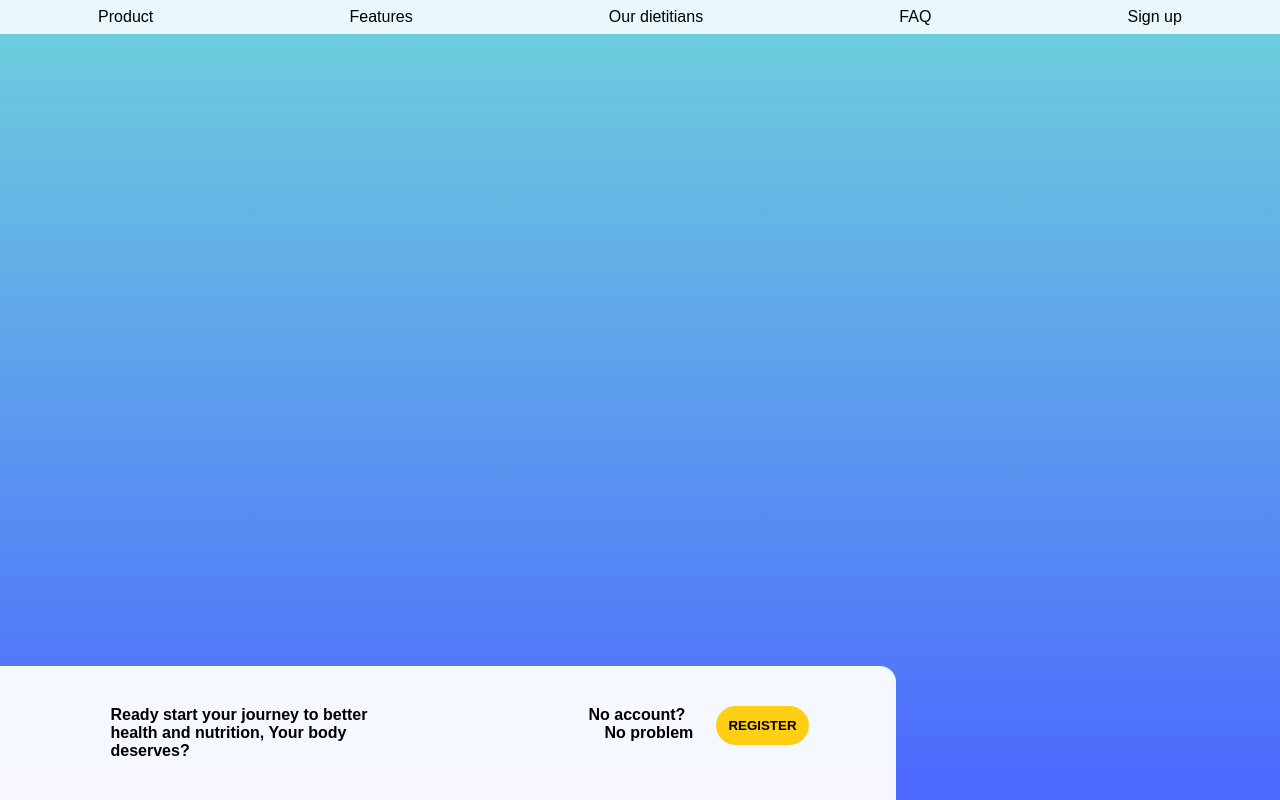
After one commit to Wflikeit/DIETPLANR, a Django app: template dietplanr/account/templates/base.html in a window 1280 px wide. The commit adds this page. Run offline with Django 4.2, Linux system fonts and the light colour scheme; the template is opened without the code that fills it, so the values that code supplies are empty.

```diff
--- /dev/null
+++ b/dietplanr/account/static/css/base.css
@@ -0,0 +1,68 @@
+*{
+    box-sizing: border-box;
+    padding: 0;
+    margin: 0;
+    font-family: Arial, Helvetica, sans-serif;
+}
+body{
+    background-image: linear-gradient( #6ED1DC 0%, #4B68FF 100%);
+    min-height: 100dvh;
+    min-height: 100svh;
+    display: flex;
+    flex-direction: column;
+}
+a{
+    text-decoration: none;
+    padding: 0.5rem;
+    color: black !important;
+}
+.navbar{
+    background-color: rgba(255,255,255,0.85);
+    display: flex;
+    justify-content: space-around;
+}
+footer{
+    > *{
+        padding: 2.5rem;
+        font-weight: bold;
+    }
+    :nth-child(2){
+        display: grid;
+        grid-template-columns: auto auto;
+        /* justify-content: space-around; */
+        .register{
+            height: fit-content;
+            width: fit-content;
+            outline: none;
+            border: none;
+            font-weight: bold;
+            background-color: #FFCF15;
+            padding: 0.75rem;
+            border-radius: 100rem;
+            margin-left: 25%;
+        }
+        .register:hover{
+            cursor: pointer;
+        }
+    }
+    border-radius: 0 1rem 0 0;
+    background-color: rgba(255,255,255,0.95);
+    margin-top: auto;
+    display: flex;
+    justify-content: space-around;
+    width: 70%;
+}
+@media (max-width: 768px) {
+    .navbar{
+        flex-direction: column;
+    }
+    footer{
+        flex-direction: column;
+        :nth-child(2){
+            grid-template-columns: auto;
+            .register{
+                margin-left: 0;
+            }
+        }
+    }
+}
--- /dev/null
+++ b/dietplanr/account/templates/base.html
@@ -0,0 +1,49 @@
+{% load static %}
+<!DOCTYPE html>
+<html lang="en">
+<head>
+    <meta charset="UTF-8">
+    <meta name="viewport" content="width=device-width, initial-scale=1.0">
+    <title>{% block title %}{% endblock %}</title>
+    <link href="{% static "css/base.css" %}" rel="stylesheet">
+
+</head>
+<body>
+    <nav class="navbar">
+        <a href="">Product</a>
+        <a href="">Features</a>
+        <a href="">Our dietitians</a>
+        <a href="">FAQ</a>
+        <a href="">Sign up</a>
+    </nav>
+    <div id="content">
+        {% block content %}
+
+        {% endblock %}
+    </div>
+    <footer>
+        <div>
+            <p>
+                Ready start your journey to better
+            </p>
+            <p>
+                health and nutrition, Your body
+            </p>
+            <p>
+                deserves?
+            </p>
+        </div>
+        <div>
+            <div>
+                <p>
+                    No account?
+                </p>
+                <p style="text-indent: 1rem;">
+                    No problem
+                </p>
+            </div>
+            <button class="register">REGISTER</button>
+        </div>
+    </footer>
+</body>
+</html>
--- a/dietplanr/account/urls.py
+++ b/dietplanr/account/urls.py
@@ -2,5 +2,5 @@ from django.urls.conf import path
 from . import views
 app_name ='account'
 urlpatterns=[
-    path('profile/', views.nic() )
+    path('profile/', views.view_profile, name="view_profile")
 ]
--- a/dietplanr/account/views.py
+++ b/dietplanr/account/views.py
@@ -2,3 +2,5 @@ from django.shortcuts import render
 
 
 # Create your views here.
+def view_profile(request):
+    return render(request, "account/profile.html")
--- a/dietplanr/dietplanr/urls.py
+++ b/dietplanr/dietplanr/urls.py
@@ -19,7 +19,5 @@ from django.urls import path, include
 
 urlpatterns = [
     path('admin/', admin.site.urls),
-    path('account/', include('account.urls'), name_space='account'),
-    path('admin/', admin.site.urls),
-    path('admin/', admin.site.urls),
+    path('account/', include('account.urls', namespace='account')),
 ]
```
Also changed, not shown: dietplanr/account/static/css/dietitian_profile.css (added, +181 -0 lines), dietplanr/account/templates/account/profile.html (+83 -3 lines), dietplanr/account/static/images/christina-wocintechchat-com-eF7HN40WbAQ-unsplash.jpg (added), dietplanr/account/static/images/orijit-chatterjee-wEBg_pYtynw-unsplash.jpg (added), dietplanr/db.sqlite3 (deleted).
